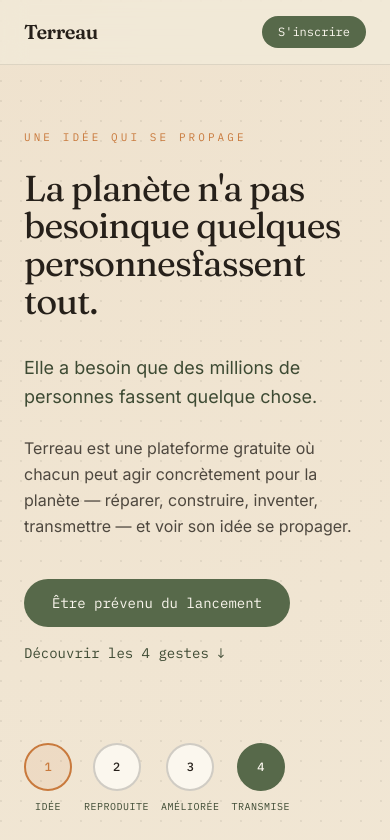
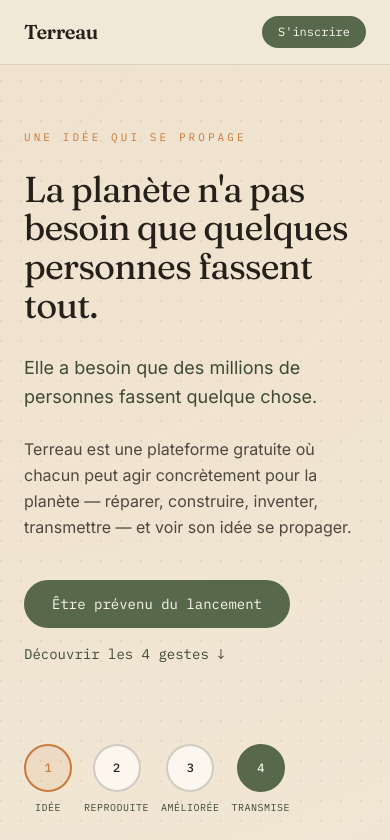
Before and after one commit to piratebtz64-hue/terreau, a Next.js app: page / in a window 390 px wide. Shown: the top 840 px of the page. Built offline with nearby package versions, Linux system fonts and the light colour scheme.

Commit message:
fix: missing spaces in hero title + small design polish

```diff
--- a/app/page.tsx
+++ b/app/page.tsx
@@ -31,13 +31,15 @@ export default function HomePage() {
               Une idée qui se propage
             </p>
 
-            <h1 className="font-display text-4xl leading-[1.05] tracking-tight text-humus sm:text-6xl lg:text-7xl">
-              La planète n&apos;a pas besoin<br className="hidden sm:block" />
-              que quelques personnes<br className="hidden sm:block" />
+            <h1 className="font-display text-4xl leading-[1.08] tracking-tight text-humus sm:text-6xl lg:text-7xl">
+              La planète n&apos;a pas besoin{' '}
+              <br className="hidden sm:block" />
+              que quelques personnes{' '}
+              <br className="hidden sm:block" />
               fassent tout.
             </h1>
 
-            <p className="mt-8 max-w-xl text-lg leading-relaxed text-moss-dark sm:text-xl">
+            <p className="mt-7 max-w-xl text-lg leading-relaxed text-moss-dark sm:mt-8 sm:text-xl">
               Elle a besoin que des millions de personnes fassent quelque chose.
             </p>
 
```
